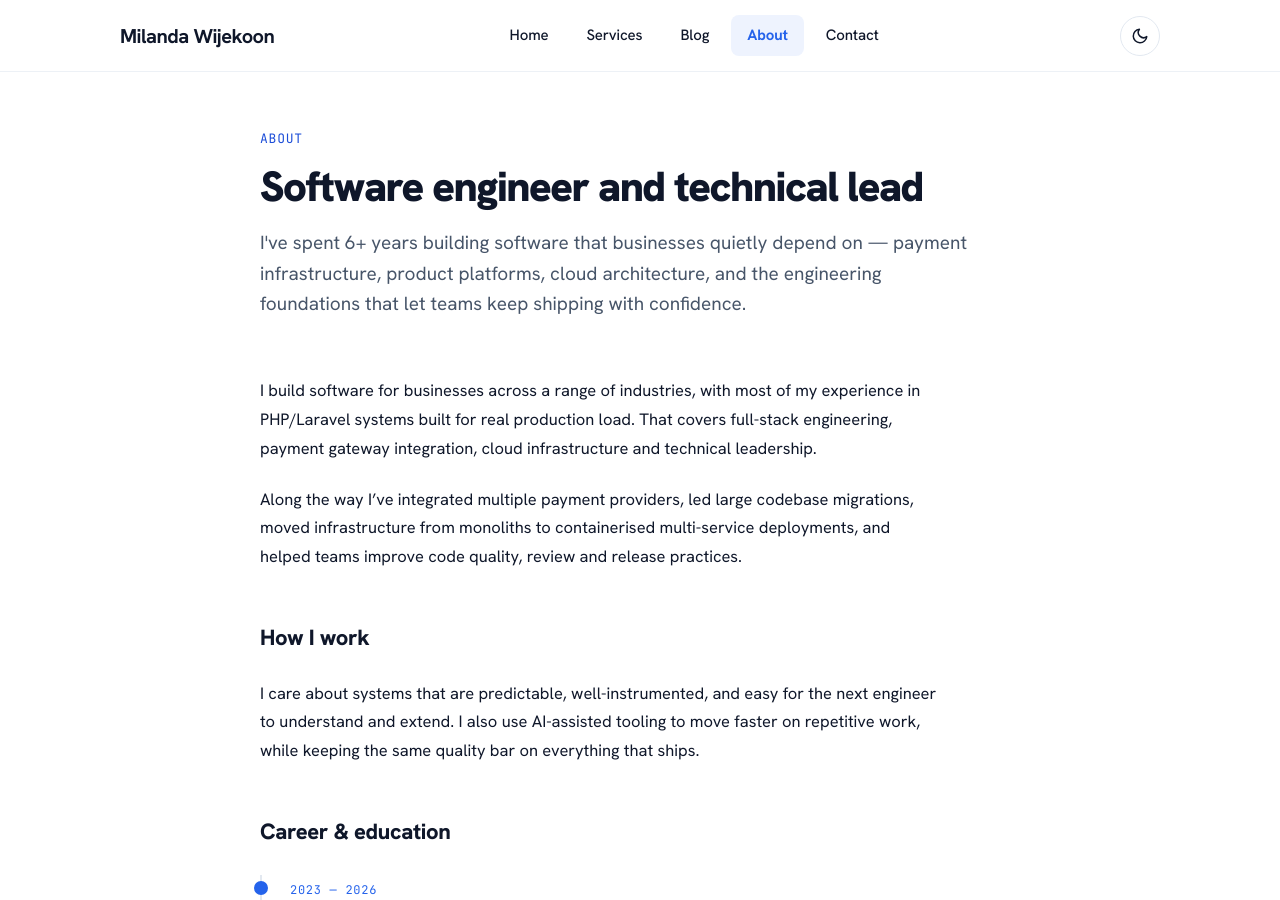
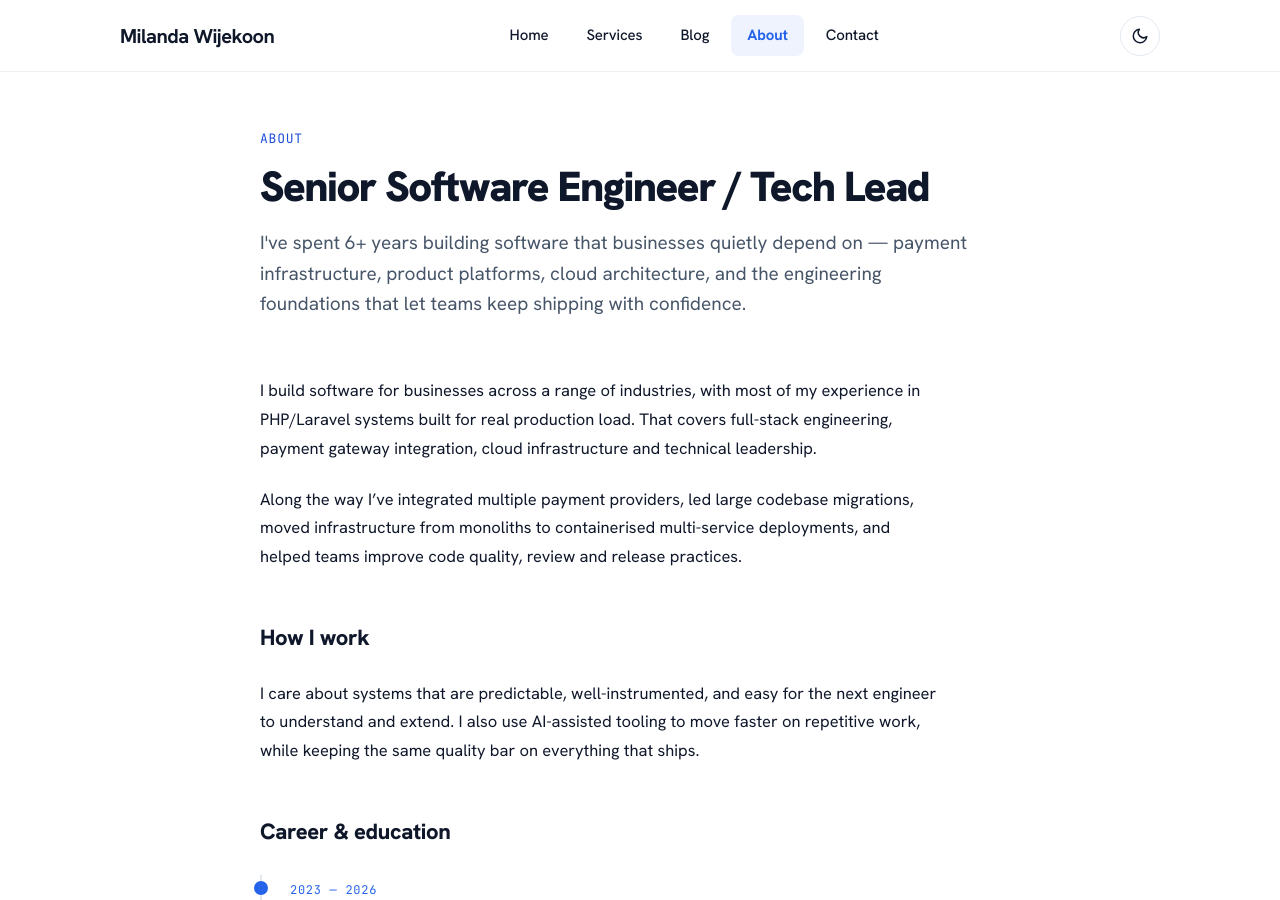
Before and after one commit to milandawijekoon/milandawijekoon.github.io, a Jekyll site: the page built from about.md, in a window 1280 px wide and 900 px high. Built offline with Jekyll 4.4.1, drawn with Linux system fonts in a browser that asks for light colours.

Commit message:
Change profile image

```diff
--- a/_layouts/default.html
+++ b/_layouts/default.html
@@ -11,7 +11,7 @@
 <link rel="icon" type="image/png" sizes="32x32" href="{{ '/assets/images/favicon-32.png' | relative_url }}" />
 <link rel="icon" type="image/png" sizes="16x16" href="{{ '/assets/images/favicon-16.png' | relative_url }}" />
 <link rel="apple-touch-icon" sizes="180x180" href="{{ '/assets/images/apple-touch-icon.png' | relative_url }}" />
-{% if page.layout == "home" %}<link rel="preload" as="image" type="image/webp" imagesrcset="{{ '/assets/images/profile-400.webp' | relative_url }} 400w, {{ '/assets/images/profile-800.webp' | relative_url }} 800w, {{ '/assets/images/profile-1200.webp' | relative_url }} 1200w" imagesizes="(max-width:1180px) 280px, 380px" fetchpriority="high" />{% endif %}
+{% if page.layout == "home" %}<link rel="preload" as="image" type="image/webp" imagesrcset="{{ '/assets/images/profile-400.webp' | relative_url }} 400w, {{ '/assets/images/profile-800.webp' | relative_url }} 800w, {{ '/assets/images/profile-860.webp' | relative_url }} 860w" imagesizes="(max-width:1180px) 280px, 380px" fetchpriority="high" />{% endif %}
 <link rel="preconnect" href="https://fonts.googleapis.com" />
 <link rel="preconnect" href="https://fonts.gstatic.com" crossorigin />
 <link href="https://fonts.googleapis.com/css2?family=Hanken+Grotesk:wght@400;500;600;700;800;900&family=JetBrains+Mono:wght@400;500;600&display=swap" rel="stylesheet" />
--- a/_layouts/home.html
+++ b/_layouts/home.html
@@ -6,8 +6,8 @@ layout: default
     <div class="hero-bg" aria-hidden="true"></div>
     <div class="inner hero-inner">
       <picture>
-        <source type="image/webp" srcset="{{ '/assets/images/profile-400.webp' | relative_url }} 400w, {{ '/assets/images/profile-800.webp' | relative_url }} 800w, {{ '/assets/images/profile-1200.webp' | relative_url }} 1200w" sizes="(max-width:1180px) 280px, 380px">
-        <img src="{{ '/assets/images/profile-800.jpg' | relative_url }}" srcset="{{ '/assets/images/profile-400.jpg' | relative_url }} 400w, {{ '/assets/images/profile-800.jpg' | relative_url }} 800w, {{ '/assets/images/profile-1200.jpg' | relative_url }} 1200w" sizes="(max-width:1180px) 280px, 380px" alt="Milanda Wijekoon" class="hero-photo" width="380" height="380" fetchpriority="high" decoding="async">
+        <source type="image/webp" srcset="{{ '/assets/images/profile-400.webp' | relative_url }} 400w, {{ '/assets/images/profile-800.webp' | relative_url }} 800w, {{ '/assets/images/profile-860.webp' | relative_url }} 860w" sizes="(max-width:1180px) 280px, 380px">
+        <img src="{{ '/assets/images/profile-800.jpg' | relative_url }}" srcset="{{ '/assets/images/profile-400.jpg' | relative_url }} 400w, {{ '/assets/images/profile-800.jpg' | relative_url }} 800w, {{ '/assets/images/profile-860.jpg' | relative_url }} 860w" sizes="(max-width:1180px) 280px, 380px" alt="Milanda Wijekoon" class="hero-photo" width="380" height="380" fetchpriority="high" decoding="async">
       </picture>
       <div class="hero-content">
         <h1 class="hero-tagline">Milanda Wijekoon</h1>
--- a/about.md
+++ b/about.md
@@ -1,6 +1,6 @@
 ---
 layout: page
-title: Software engineer and technical lead
+title: Senior Software Engineer / Tech Lead
 short_title: About Milanda Wijekoon
 permalink: /about/
 eyebrow: About
```
Also changed, not shown: assets/images/profile-1200.jpg (deleted), assets/images/profile-1200.webp (deleted), assets/images/profile-400.jpg, assets/images/profile-400.webp, assets/images/profile-800.jpg, assets/images/profile-800.webp, assets/images/profile-860.jpg (added), assets/images/profile-860.webp (added).
